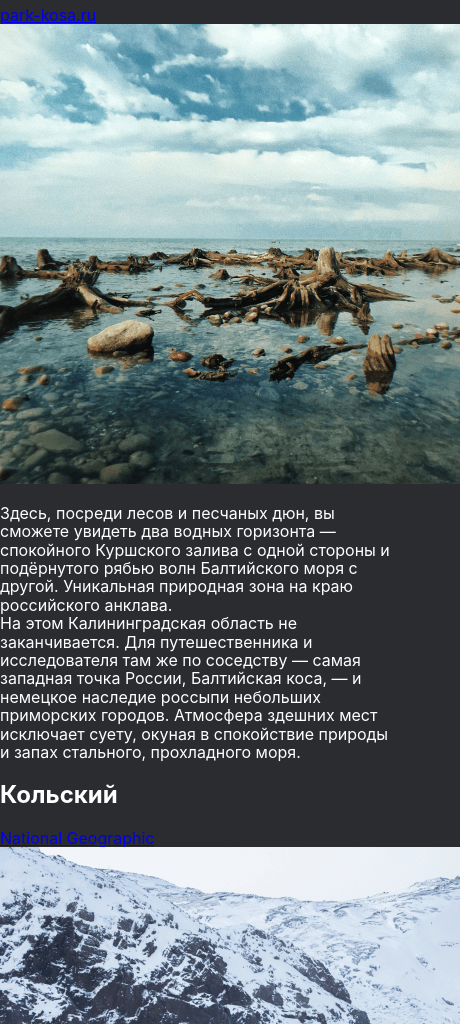
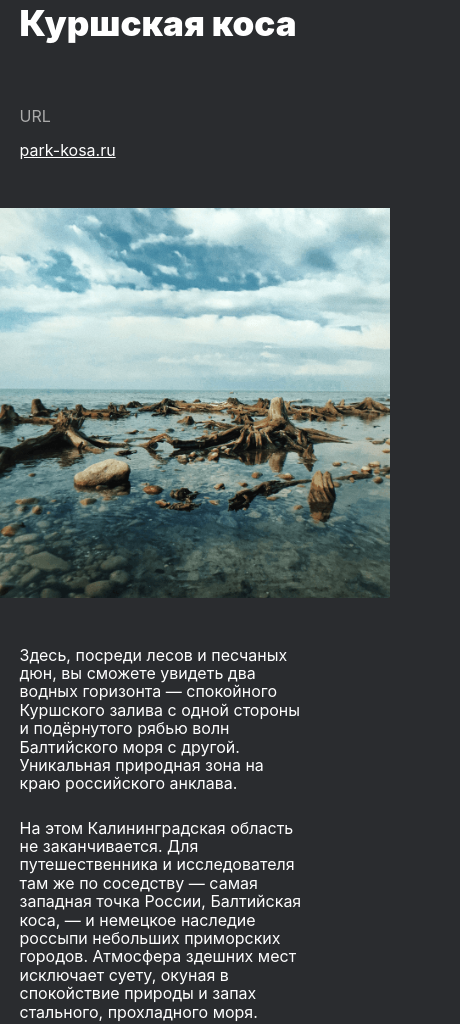
Before and after one commit to GitNikolas/russian-travel, a plain HTML site: page index.html in a window 390 px wide. Shown: the part 4814-5838 px from the top of the page, 460 px wide, since content can reach past the window. Drawn offline with Linux system fonts and the light colour scheme; a web font is replaced by a local one.

Commit message:
сверстал places

```diff
--- a/blocks/places/places.css
+++ b/blocks/places/places.css
@@ -1,5 +1,8 @@
 .places{
+  display: grid;
+  row-gap: 80px;
   max-width: 984px;
+  margin: 92px auto;
 }
 
 .places__place{
@@ -9,21 +12,31 @@
   grid-template-areas:
   'places__title places__website'
   'places__image places__paragraph';
-  column-gap: 32px;
+  column-gap: 40px;
   row-gap: 48px;
 }
 
 .places__title{
   grid-area:places__title;
+  font-size: calc(32px + 40*(100vw - 320px)/960);
+  font-weight: 900;
   margin: 0;
 }
 
 .places__website{
   display: grid;
   grid-area:places__website;
-  align-items:end;
+  align-self: end;
   color:#FFFFFF;
   text-decoration: none;
+}
+
+.website__url-heading{
+  color: #AAAAAA;
+}
+
+.website__link{
+  color:#FFFFFF;
 }
 
 .places__image{
@@ -31,31 +44,34 @@
 }
 
 .places__paragraph{
+  display: grid;
+  grid-template-rows: repeat(2, min-content);
   grid-area:places__paragraph;
   margin:0;
+  row-gap: 26px;
+
+}
+
+@media screen and (max-width:1024px) {
+  .places{
+    max-width: 928px;
+  }
 }
 
 
 
-@media screen and (max-width:767px) {
+@media screen and (max-width:768px) {
   .places{
-    max-width:767px;
+    max-width:720px;
+    margin: 88px auto 90px;
   }
   .places__place{
-    display: grid;
-    justify-content: center;
-    grid-template-columns:minmax(320px, 1fr);
-    grid-template-rows:repeat(4, auto);
-    grid-template-areas:
-    'places__title'
-    'places__website'
-    'places__image'
-    'places__paragraph';
-    row-gap: 32px;
+    row-gap: 48px;
   }
 
   .places__title{
     grid-area:places__title;
+    margin: 0 5%;
   }
 
   .places__website{
@@ -75,3 +91,37 @@
     margin:0;
   }
 }
+
+@media screen and (max-width:425px) {
+  .places{
+    max-width:720px;
+    margin: 64px auto 66px;
+  }
+  .places__place{
+    display: grid;
+    justify-content: center;
+    grid-template-columns:minmax(320px, 1fr);
+    grid-template-rows:repeat(4, auto);
+    grid-template-areas:
+    'places__title'
+    'places__website'
+    'places__image'
+    'places__paragraph';
+  }
+  .places__title{
+    max-width:288px;
+    margin:0 5%;
+
+  }
+
+  .places__paragraph{
+    max-width:288px;
+    margin:0 5%;
+
+  }
+
+  .places__website{
+    max-width:288px;
+    margin:0 5%;
+  }
+}
--- a/index.html
+++ b/index.html
@@ -52,7 +52,10 @@
     <section class="places">
       <div class="places__place">
       <h2 class="places__title">Куршская коса</h2>
-      <a class="places__website" href="http://www.park-kosa.ru/" target="_blank">park-kosa.ru</a>
+      <div class="places__website">
+        <p class="website__url-heading">URL</p>
+        <a class="website__link" href="http://www.park-kosa.ru/" target="_blank">park-kosa.ru</a>
+      </div >
       <img class="places__image" src="./images/places/__kosa.png" alt="Коса">
       <ul class="places__paragraph list-style">
         <li>Здесь, посреди лесов и песчаных дюн, вы сможете увидеть два водных горизонта — спокойного Куршского залива с одной стороны и подёрнутого рябью волн Балтийского моря с другой. Уникальная природная зона на краю российского анклава.</li>
@@ -61,7 +64,10 @@
       </div>
       <div class="places__place">
         <h2 class="places__title">Кольский</h2>
-        <a class="places__website" href="https://www.nationalgeographic.com/" target="_blank">National Geographic</a>
+        <div class="places__website">
+          <p class="website__url-heading">URL</p>
+          <a class="website__link" href="https://www.nationalgeographic.com/" target="_blank">National Geographic</a>
+        </div >
         <img class="places__image" src="./images/places/__kolsky.png" alt="Кольский">
         <ul class="places__paragraph list-style">
           <li>Почти весь полуостров находится за Полярным кругом. Саамская тундра, от которой на юг — тайга, а на север — Ледовитый океан, прикидывающийся Баренцевым морем.</li>
@@ -70,7 +76,10 @@
         </div>
         <div class="places__place">
           <h2 class="places__title">Алтай</h2>
-          <a class="places__website" href="https://www.youtube.com/" target="_blank">YouTube</a>
+          <div class="places__website">
+            <p class="website__url-heading">URL</p>
+            <a class="website__link" href="https://www.youtube.com/" target="_blank">YouTube</a>
+          </div >
           <img class="places__image" src="./images/places/__altai.png" alt="Алтай">
           <ul class="places__paragraph list-style">
             <li>Алтай — одно из красивейших мест в России. В первую очередь из-за гор: если ехать вдоль хребта, вы увидите склоны, усыпанные соснами, горные реки и озёра. А если вы откроете в автомобиле окна, сможете познакомиться с невидимым чудом здешних мест — горным воздухом.</li>
@@ -79,7 +88,10 @@
           </div>
           <div class="places__place">
             <h2 class="places__title">Зимний Байкал</h2>
-            <a class="places__website" href="https://vk.com/baikalmile" target="_blank">https://vk.com/baikalmile</a>
+            <div class="places__website">
+              <p class="website__url-heading">URL</p>
+              <a class="website__link" href="https://vk.com/baikalmile" target="_blank">https://vk.com/baikalmile</a>
+            </div >
             <img class="places__image" src="./images/places/__baikal.png" alt="Байкал">
             <ul class="places__paragraph list-style">
               <li>Всем известен Байкал как крупнейшее озеро в мире. Многие также знают, что это самый большой источник пресной воды и одно из красивейших мест в России.</li>
@@ -88,13 +100,16 @@
           </div>
           <div class="places__place">
             <h2 class="places__title">Карелия</h2>
-            <a class="places__website" href="http://vodlozero.ru/" target="_blank">http://vodlozero.ru/</a>
+            <div class="places__website">
+              <p class="website__url-heading">URL</p>
+              <a class="website__link" href="http://vodlozero.ru/" target="_blank">http://vodlozero.ru/</a>
+            </div >
             <img class="places__image" src="./images/places/__karelia.png" alt="Карелия">
             <ul class="places__paragraph list-style">
               <li>Сибирь заканчивается не на Урале, а в Карелии: образующая тайгу сибирская лиственница не растёт западнее Водлозера. Зато здесь она вымахивает на 30 метров — леса карельских национальных парков из-за непроходимых болот никогда не знали топора. Некоторым соснам уже больше чем полтысячелетия. Прикоснитесь к живому существу, видевшему солнце раньше, чем увидал его Иван Грозный. В девственном лесу на сотню километров не встретишь тропы. А на редких тропинках деревья в паре метров от земли помечены медвежьими когтями. Чтобы все знали, кто тут хозяин.</li>
           </div>
     </section>
-    <section class="cover">
+    <!-- <section class="cover">
       <h2 class="cover__title">До Байкала «на собаках»</h2>
       <p class="cover__subtitle">По мотивам учебной темы о Транссибе — путешествие от столицы до Байкала на электричках.</p>
     </section>
@@ -108,6 +123,6 @@
       <li><a class="footer__link" href="#">Путешествия</a></li>
     </ul>
     <p class="footer__copyright">© 2023. Пантелеев Николай</p>
-  </footer>
+  </footer> -->
 </body>
 </html>
--- a/pages/index.css
+++ b/pages/index.css
@@ -3,7 +3,7 @@
 @import url(../blocks/header/header.css);
 @import url(../blocks/lead/lead.css);
 @import url(../blocks/intro/intro.css);
-/* @import url(../blocks/places/places.css); */
+@import url(../blocks/places/places.css);
 @import url(../blocks/photo-grid/photo-grid.css);
 /* @import url(../blocks/cover/cover.css); */
 /* @import url(../blocks/footer/footer.css); */
```
